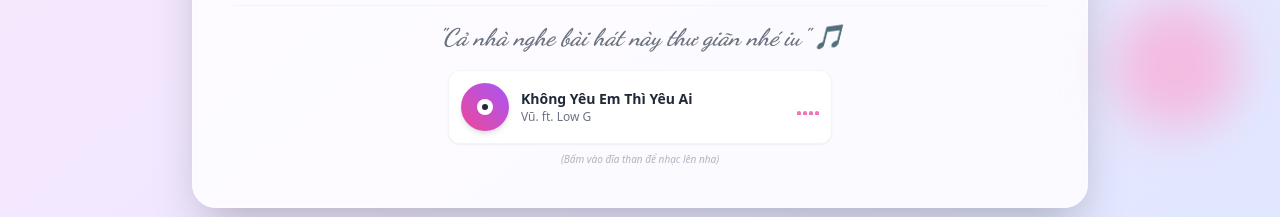
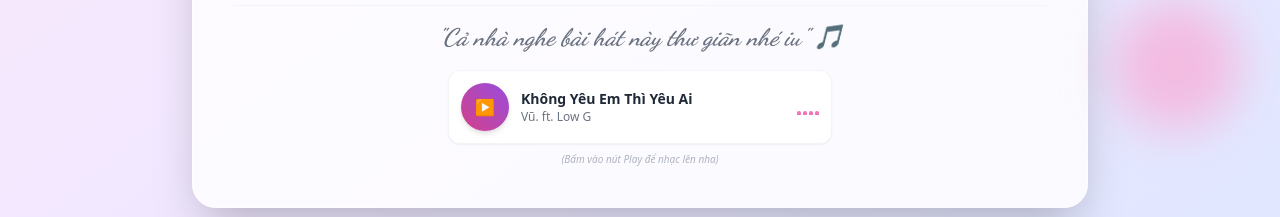
Before and after one commit to NanNan74/Nan74, a React (Vite) app: page / in a window 1280 px wide. Shown: the part 830-1047 px from the top of the page. Built offline with nearby package versions, Linux system fonts and the light colour scheme.

Commit message:
Update App.tsx

```diff
--- a/App.tsx
+++ b/App.tsx
@@ -1,33 +1,45 @@
-import React, { useState, useEffect } from 'react';
+import React, { useState, useRef, useEffect } from 'react';
 import Confetti from './components/Confetti';
 import ParticleHeart from './components/ParticleHeart';
 
-// --- COMPONENT NHẠC NẰM TRONG KHUNG (Inline Player) ---
+// --- COMPONENT NHẠC FIX LỖI (Dùng cơ chế điều khiển YouTube API) ---
 const InlineMusicPlayer = () => {
   const [isPlaying, setIsPlaying] = useState(false);
+  const iframeRef = useRef<HTMLIFrameElement>(null);
 
-  // ID Youtube bài: Không Yêu Em Thì Yêu Ai
+  // Link Youtube (Dùng bản Audio Lyrics để load nhanh hơn và ít bị chặn)
   const YOUTUBE_ID = "D-yDpwqN3IQ";
-  const youtubeSrc = `https://www.youtube.com/watch?v=o-2yt0ZZZ6o&list=RDo-2yt0ZZZ6o&start_radio=1`;
+
+  // Hàm gửi lệnh Play/Pause vào iframe Youtube
+  const togglePlay = () => {
+    if (iframeRef.current && iframeRef.current.contentWindow) {
+      const action = isPlaying ? 'pauseVideo' : 'playVideo';
+      iframeRef.current.contentWindow.postMessage(
+        JSON.stringify({ event: 'command', func: action, args: [] }),
+        '*'
+      );
+      setIsPlaying(!isPlaying);
+    }
+  };
 
   return (
-    <div className="w-full max-w-sm mx-auto mt-4">
-      {/* Khung phát nhạc giao diện Spotify Mini */}
+    <div className="w-full max-w-sm mx-auto mt-4 relative z-50">
+      {/* Giao diện máy nghe nhạc */}
       <div className={`relative overflow-hidden rounded-xl border transition-all duration-500 ${isPlaying ? 'bg-pink-50 border-pink-200 shadow-inner' : 'bg-white border-gray-100 shadow-sm'}`}>
 
         <div className="flex items-center p-3 gap-3">
-          {/* Nút Play/Pause (Đĩa than quay) */}
+          {/* Nút Play/Pause (Đĩa than) */}
           <button
-            onClick={() => setIsPlaying(!isPlaying)}
-            className="relative w-12 h-12 flex-shrink-0 group focus:outline-none"
+            onClick={togglePlay}
+            className="relative w-12 h-12 flex-shrink-0 group focus:outline-none cursor-pointer"
           >
             <div className={`w-full h-full rounded-full bg-gradient-to-tr from-pink-500 to-purple-500 shadow-md flex items-center justify-center transition-transform duration-[3s] ${isPlaying ? 'animate-[spin_4s_linear_infinite]' : ''}`}>
               <div className="w-4 h-4 bg-white rounded-full flex items-center justify-center">
                  <div className="w-1.5 h-1.5 bg-gray-800 rounded-full"></div>
               </div>
             </div>
-            {/* Icon Play/Pause đè lên */}
-            <div className="absolute inset-0 flex items-center justify-center text-white opacity-0 group-hover:opacity-100 transition-opacity bg-black/20 rounded-full">
+            {/* Icon phủ lên trên */}
+            <div className="absolute inset-0 flex items-center justify-center text-white bg-black/10 rounded-full hover:bg-black/30 transition-all">
               {isPlaying ? '⏸' : '▶'}
             </div>
           </button>
@@ -54,30 +66,29 @@ const InlineMusicPlayer = () => {
           </div>
         </div>
 
-        {/* Thanh tiến trình chạy (trang trí) */}
+        {/* Thanh tiến trình chạy */}
         {isPlaying && (
-           <div className="absolute bottom-0 left-0 h-0.5 bg-pink-500 animate-[width_180s_linear_forwards]" style={{width: '0%'}}></div>
+           <div className="absolute bottom-0 left-0 h-0.5 bg-pink-500 animate-[width_200s_linear_forwards]" style={{width: '0%'}}></div>
         )}
       </div>
 
-      {/* Iframe Youtube ẩn (Đẩy ra xa màn hình để ko bị chặn) */}
-      {isPlaying && (
-        <div style={{ position: 'fixed', left: '-9999px', top: '-9999px' }}>
+      {/* Iframe Youtube (RENDER LUÔN nhưng ẩn đi - Kỹ thuật quan trọng để không bị trình duyệt chặn) */}
+      <div className="absolute opacity-0 pointer-events-none w-1 h-1 overflow-hidden -z-10 top-0 left-0">
         <iframe
+          ref={iframeRef}
           width="300"
           height="200"
-            src={youtubeSrc}
-            title="Music Player"
+          // enablejsapi=1 là bắt buộc để điều khiển bằng nút bấm bên ngoài
+          src={`https://www.youtube.com/embed/${YOUTUBE_ID}?enablejsapi=1&controls=0&loop=1&playlist=${YOUTUBE_ID}&origin=${typeof window !== 'undefined' ? window.location.origin : ''}`}
+          title="Youtube Player"
           allow="autoplay; encrypted-media"
           allowFullScreen
         />
       </div>
-      )}
 
-      {/* Dòng nhắc nhở nhỏ */}
       {!isPlaying && (
         <p className="text-[10px] text-gray-400 mt-2 text-center italic animate-pulse">
-          (Bấm vào đĩa than để nhạc lên nha)
+          (Bấm vào nút Play để nhạc lên nha)
         </p>
       )}
     </div>
@@ -96,10 +107,8 @@ function App() {
   return (
     <div className="relative min-h-screen bg-gradient-to-br from-pink-100 via-purple-100 to-indigo-100 overflow-x-hidden text-slate-800 font-sans">
 
-      {/* Visual Effects */}
       <Confetti />
 
-      {/* Main Content Container */}
       <main className={`relative z-20 flex flex-col items-center justify-center min-h-screen p-4 transition-opacity duration-1000 ${showContent ? 'opacity-100' : 'opacity-0'}`}>
 
         {/* Card */}
@@ -113,7 +122,6 @@ function App() {
             #STEM FOR EARTH
           </p>
 
-          {/* Heart Container */}
           <div className="w-full">
             <ParticleHeart />
           </div>
@@ -127,13 +135,11 @@ function App() {
                 ❤️ Phiếu bầu của bạn đã được ghi nhận
              </div>
 
-             {/* --- PHẦN CUỐI CÙNG: Lời nhắn & Nhạc --- */}
+             {/* Component Nhạc ở đây */}
              <div className="mt-6 pt-4 border-t border-gray-100">
                <p className="text-gray-500 italic font-script text-xl md:text-2xl mb-2">
                  "Cả nhà nghe bài hát này thư giãn nhé iu" 🎵
                </p>
-
-               {/* Component Nhạc nằm ở đây */}
                <InlineMusicPlayer />
              </div>
           </div>
@@ -149,7 +155,8 @@ function App() {
   );
 }
 
-// Style CSS cho thanh nhạc
+// Inject styles
+if (typeof document !== 'undefined') {
   const styles = `
     @keyframes music-bar {
       0%, 100% { height: 4px; }
@@ -163,11 +170,9 @@ const styles = `
       to { width: 100%; }
     }
   `;
-
-// Inject style
-if (typeof document !== 'undefined') {
   const styleSheet = document.createElement("style");
   styleSheet.innerText = styles;
   document.head.appendChild(styleSheet);
 }
+
 export default App;
```
Lines whose indentation alone changed are shown as unchanged.
